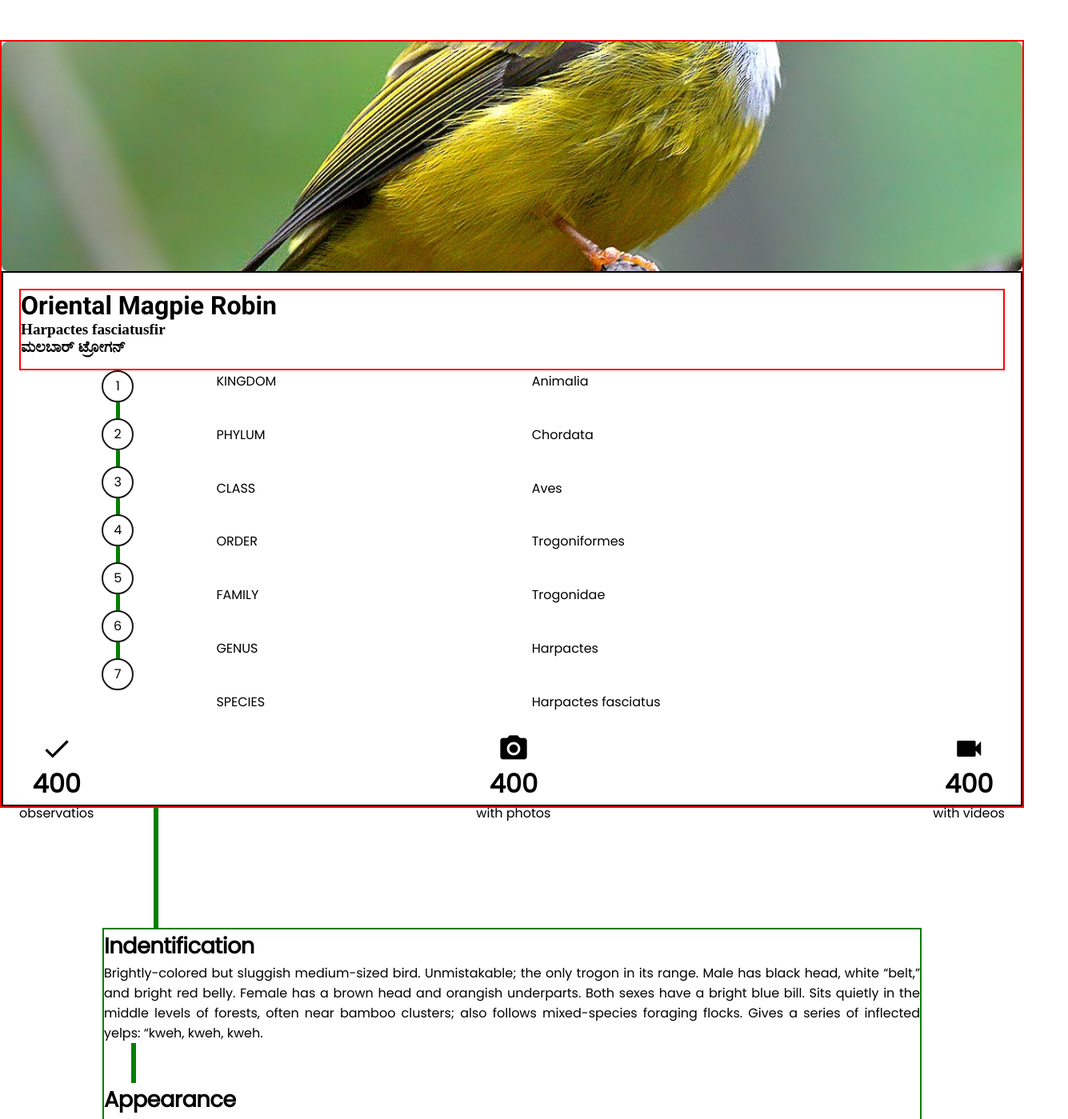
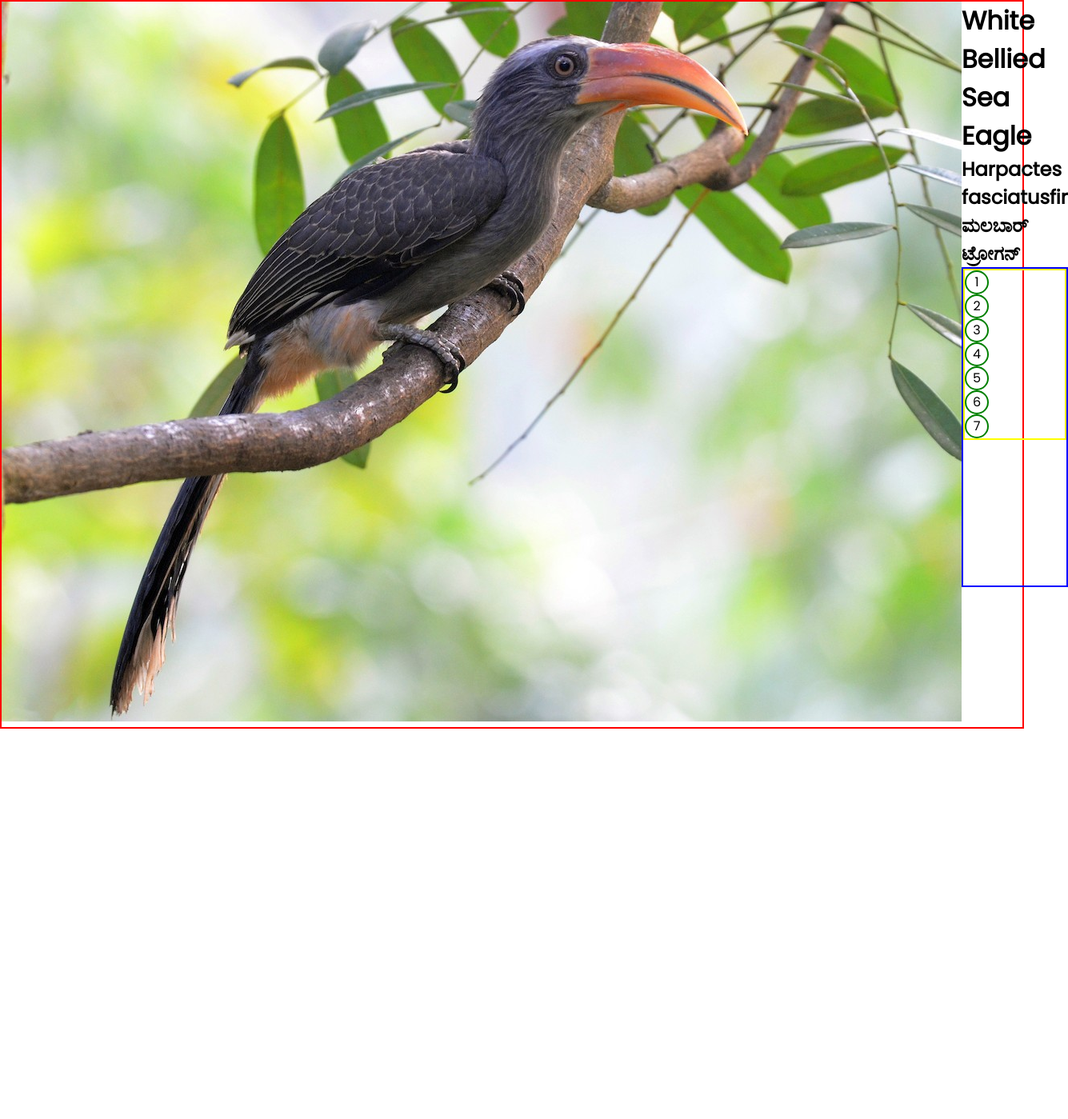
Before and after one commit to Magowtham/Chirrp-Club-Website, a React (Create React App) app in the folder Client/chirrp-project/: page / in a window 1280 px wide. Shown: the top 1399 px of the page at 80% size, 1335 px wide, since content can reach past the window. After the commit the page ends 911 px from the top, so only its background shows below. Built offline with nearby package versions, Linux system fonts and the light colour scheme; a web font is replaced by a local one.

Commit message:
working on the media screen

```diff
--- a/Client/chirrp-project/src/CSS/AudioCardTemplate.css
+++ b/Client/chirrp-project/src/CSS/AudioCardTemplate.css
@@ -3,6 +3,8 @@
   padding: 0;
   box-sizing: border-box;
 }
+
+
 
 .audio-card {
   border: 2px solid green;
--- a/Client/chirrp-project/src/CSS/BirdMoreInfoSection.css
+++ b/Client/chirrp-project/src/CSS/BirdMoreInfoSection.css
@@ -5,34 +5,35 @@
 }
 
 .birds-moreinfo-container {
-  border: 2px solid red;
+  /* border: 2px solid red; */
   display: flex;
-  width: 80%;
-  height: 80vh;
+  flex-direction: row-reverse;
+  justify-content: space-between;
   margin: auto;
+  width: 80vw;
   margin-top: 50px;
 }
 
 .bird-info-sec {
   width: 30%;
   height: 100%;
-  align-self: center;
-  display: flex;
-  flex-direction: column;
-  justify-content: space-between;
-  padding: 30px;
-  /* border: 2px solid green; */
+  border: 10px solid red;
+  align-self: flex-end;
+  margin-left: 50px;
+  /* padding-bottom: 20px; */
 }
 
 .bird-info-sec .heading-sec {
-  height: 25%;
-  max-height: 30%;
-  overflow: auto;
+  max-width: 400px;
+  min-width: 300px;
+  /* border: 2px solid rgb(111, 255, 0); */
 }
+
 .bird-info-sec .heading-sec h1 {
   font-size: 3rem;
   font-weight: 600;
   font-family: "Roboto", sans-serif;
+  margin-top: 30px;
 }
 
 .bird-info-sec .heading-sec h2 {
@@ -40,12 +41,74 @@
   font-family: "Edu TAS Beginner", cursive;
 }
 
-.bird-info-sec .scientific-info-sec {
-  height: 45%;
-  width: 100%;
+.scientific-info-sec {
   display: flex;
   justify-content: space-between;
-  /* border: 2px solid blue; */
+  margin-top: 30px;
+  /* border: 2px solid yellow; */
+  max-width: 300px;
+  min-width: 300px;
+  height: 300px;
+}
+
+.bird-info-sec .scientific-info-sec ul:nth-child(1) {
+  /* border: 2px solid rgb(128, 0, 0); */
+  min-width: 40px;
+  display: flex;
+  align-items: center;
+  flex-direction: column;
+}
+
+.bird-info-sec .scientific-info-sec ul:nth-child(1) li {
+  border: 2px solid green;
+  width: 35px;
+  height: 35px;
+  border-radius: 50%;
+  display: flex;
+  justify-content: center;
+  align-items: center;
+}
+
+.biological-order-pipe {
+  background: green;
+  width: 4px;
+  height: 15px;
+}
+
+.bird-info-sec .scientific-info-sec ul:nth-child(2) {
+  margin-left: 20px;
+  /* border: 2px solid rgb(103, 3, 140); */
+  list-style: none;
+  display: flex;
+  flex-direction: column;
+  justify-content: space-between;
+}
+
+.bird-info-sec .scientific-info-sec ul:nth-child(2) li {
+  /* border: 2px solid black; */
+  display: flex;
+  justify-content: space-between;
+}
+
+.bird-info-sec .scientific-info-sec ul:nth-child(2) li span {
+  display: inline-block;
+  border: 2px solid blue;
+}
+
+.bird-info-sec .scientific-info-sec ul:nth-child(2) li span:nth-child(1) {
+  /* border: 2px solid yellow; */
+  width: 35%;
+  font-size: 1rem;
+  min-height: 30px;
+  max-height: 30px;
+}
+
+.bird-info-sec .scientific-info-sec ul:nth-child(2) li span:nth-child(2) {
+  /* border: 2px solid rgb(0, 116, 151); */
+  width: 55%;
+  min-height: 30px;
+  max-height: 30px;
+  font-size: 1rem;
 }
 
 .scientific-info-sec .biologoical-order-sec h2 {
@@ -58,21 +121,66 @@
   font-weight: 900;
 }
 
-.bird-info-sec .bird-statistics-sec {
-  height: 15%;
-  /* background-color: rgb(38, 174, 174); */
+.bird-media-sec {
+  align-self: center;
+  width: 70%;
+  position: relative;
+  border-radius: 8px;
+  /* border: 2px solid green; */
+}
+
+.banner-image {
+  align-self: flex-end;
+  /* border: 5px solid rgb(246, 255, 0); */
+  height: 100%;
+}
+
+.banner-image img {
+  width: 100%;
+  height: 100%;
+  border-radius: 8px;
+  object-fit: cover;
+}
+
+.more-info-sub-sec {
+  /* border: 2px solid yellow; */
+  display: flex;
+  margin: 20px auto;
+  width: 80vw;
+}
+
+.more-info-sub-sec .subimage-sec {
+  /* border: 2px solid blue; */
+  display: flex;
+  justify-content: space-between;
+  width: 70%;
+}
+
+.more-info-sub-sec .subimage-sec .image-sec {
+  /* border: 2px solid red; */
+  max-width: 250px;
+}
+
+.more-info-sub-sec .subimage-sec .image-sec img {
+  width: 100%;
+  height: 100%;
+  object-fit: cover;
+  border-radius: 8px;
+}
+.more-info-sub-sec .bird-statistics-sec {
+  width: 30%;
+  /* border: 2px solid green; */
   display: flex;
   align-items: center;
   justify-content: space-between;
-  /* border: 2px solid orange; */
+  padding: 0px 50px;
 }
-.bird-info-sec .bird-statistics-sec .statastics-logo-sec {
+.more-info-sub-sec .bird-statistics-sec .statastics-logo-sec {
   display: flex;
   flex-direction: column;
   align-items: center;
   justify-content: space-evenly;
   width: fit-content;
-  height: 50%;
 }
 .bird-statistics-sec .statastics-logo-sec i {
   font-size: 2.5rem;
@@ -86,95 +194,11 @@
   font-size: 1rem;
   font-weight: 500;
 }
-.bird-media-sec {
-  align-self: center;
-  width: 80%;
-  height: 100%;
-  position: relative;
-  border-radius: 8px;
-  /* border: 2px solid green; */
-}
-
-.banner-image {
-  /* border: 5px solid rgb(246, 255, 0); */
-  height: 100%;
-}
-
-.banner-image img {
-  width: 100%;
-  height: 100%;
-  border-radius: 8px;
-  object-fit: cover;
-}
-
-.bird-media-sec .subimage-sec {
-  position: absolute;
-  width: 100%;
-  height: 200px;
-  bottom: 0;
-  display: flex;
-  justify-content: space-between;
-  /* border: 2px solid red; */
-  border-radius: 8px;
-  /* overflow-x: scroll; */
-}
-
-.bird-media-sec .subimage-sec .image-sec {
-  width: 24%;
-  position: relative;
-  /* border: 2px solid blue; */
-  border-radius: 8px;
-}
-.bird-media-sec .subimage-sec .image-sec img {
-  width: 100%;
-  object-fit: cover;
-  border-radius: 8px;
-}
-.bird-media-sec .subimage-sec .image-sec::before {
-  content: "";
-  position: absolute;
-  width: 100%;
-  height: 100%;
-  background: black;
-  opacity: 0.3;
-  z-index: 1;
-  border-radius: 8px;
-}
-.bird-media-sec .subimage-sec .image-sec span {
-  display: inline-block;
-  position: absolute;
-  width: 100%;
-  bottom: 0;
-  left: 0;
-  opacity: 0.6;
-  background: black;
-  color: rgb(255, 255, 255);
-  text-align: center;
-  /* border: 2px solid red; */
-  text-transform: capitalize;
-  z-index: 2;
-  border-radius: 8px;
-}
-
-.bird-media-sec .subimage-sec .image-sec .imgmap-container {
-  width: 100%;
-  height: 100%;
-  object-fit: cover;
-  object-position: center;
-  border-radius: 8px;
-}
 .bird-briefinfo-sec {
   border: 2px solid green;
   /* box-shadow: 0.5px 0.5px 20px green; */
   width: 80vw;
   margin: auto;
-}
-.bird-info-sec .scientific-info-sec {
-  height: 45%;
-  width: 100%;
-  display: flex;
-  justify-content: space-between;
-  /* border: 2px solid blue; */
 }
 
 .bird-info-sec .scientific-info-sec ul hr {
@@ -202,13 +226,13 @@
 }
 
 .stastics-sec {
-  border: 2px solid blue;
+  /* border: 2px solid rgb(255, 60, 0); */
   width: 80vw;
   margin: auto;
 }
 
 .stastics-sec .bar-chart {
-  border: 2px solid yellow;
+  /* border: 2px solid yellow; */
   width: 70vw;
   margin: auto;
 }
@@ -465,7 +489,7 @@
   }
 } */
 
-@media screen and (max-width: 1450px) {
+@media screen and (max-width: 50px) {
   .birds-moreinfo-container {
     /* border: 2px solid red; */
     flex-direction: column-reverse;
--- /dev/null
+++ b/Client/chirrp-project/src/CSS/BirdMoreinfoBanner.css
@@ -0,0 +1,32 @@
+* {
+  margin: 0;
+  padding: 0;
+  box-sizing: border-box;
+}
+
+.bird-banner-container {
+  border: 2px solid red;
+  display: flex;
+}
+.biological-order-sec {
+  border: 2px solid blue;
+  height: 50vh;
+}
+.biological-order-sec ul {
+  border: 2px solid yellow;
+  list-style: none;
+}
+.biological-order-sec ul li {
+  border: 2px solid green;
+  max-width: 30px;
+  max-height: 30px;
+  display: flex;
+  align-items: center;
+  justify-content: center;
+  border-radius: 50%;
+}
+.biological-order-sec ul .pipe {
+  width: 20px;
+  height: 20%;
+  background: red;
+}
--- a/Client/chirrp-project/src/Components/BirdMoreInfoSection.js
+++ b/Client/chirrp-project/src/Components/BirdMoreInfoSection.js
@@ -4,13 +4,14 @@ import L, { icon } from "leaflet";
 import BirdsPhotoTemplate from "./BirdsPhotoTemplate";
 import BirdsVideoTemplate from "./BirdsVideoTemplate";
 import AudioCardTemplate from "./AudioCardTemplate";
-import "../CSS/AudioCardTemplate.css";
+import "../CSS/BirdMoreInfoSection.css";
+import "../CSS/test.css";
 import "leaflet.vectorgrid/dist/Leaflet.VectorGrid.bundled.js";
 import Navbar from "./Navbar";
 
 // import "leaflet.vectorgrid/dist/Leaflet.VectorGrid.bundled.css";
 import "leaflet/dist/leaflet.css";
-import "../CSS/BirdMoreInfoSection.css";
+
 function BirdsMoreInfoSection() {
   const observeRef = useRef(null);
   const photoCaptureRef = useRef(null);
@@ -49,7 +50,7 @@ function BirdsMoreInfoSection() {
       <div className="birds-moreinfo-container">
         <div className="bird-info-sec">
           <div className="heading-sec">
-            <h1>Oriental Magpie Robin</h1>
+            <h1>White Bellied Sea Eagle</h1>
             <h2>Harpactes fasciatusfir</h2>
             <h2>ಮಲಬಾರ್ ಟ್ರೋಗನ್ </h2>
           </div>
@@ -100,28 +101,14 @@ function BirdsMoreInfoSection() {
               </li>
             </ul>
           </div>
-          <div className="bird-statistics-sec">
-            <div className="statastics-logo-sec">
-              <i className="material-icons">done</i>
-              <span ref={observeRef}>0</span>
-              <span>observatios</span>
         </div>
-            <div className="statastics-logo-sec">
-              <i className="material-icons">photo_camera</i>
-              <span ref={photoCaptureRef}>0</span>
-              <span>with photos</span>
-            </div>
-            <div className="statastics-logo-sec">
-              <i className="material-icons">videocam</i>
-              <span ref={videoCaptureRef}>0</span>
-              <span>with videos</span>
+        <div className="bird-media-sec">
+          <div className="banner-image">
+            <img src="/Media/bird-3.jpeg" alt="" />
           </div>
         </div>
       </div>
-        <div className="bird-media-sec">
-          <div className="banner-image">
-            <img src="/Media/bird-7.jpeg" alt="" />
-          </div>
+      <div className="more-info-sub-sec">
         <div className="subimage-sec">
           <div className="image-sec">
             <img src="/Media/bird-6.jpeg" alt="" />
@@ -140,6 +127,22 @@ function BirdsMoreInfoSection() {
             <img src="/Media/bird-6.jpeg" alt="" />
             <span>male</span>
           </div>
+        </div>
+        <div className="bird-statistics-sec">
+          <div className="statastics-logo-sec">
+            <i className="material-icons">done</i>
+            <span ref={observeRef}>0</span>
+            <span>observatios</span>
+          </div>
+          <div className="statastics-logo-sec">
+            <i className="material-icons">photo_camera</i>
+            <span ref={photoCaptureRef}>0</span>
+            <span>with photos</span>
+          </div>
+          <div className="statastics-logo-sec">
+            <i className="material-icons">videocam</i>
+            <span ref={videoCaptureRef}>0</span>
+            <span>with videos</span>
           </div>
         </div>
       </div>
@@ -228,8 +231,26 @@ function BirdsMoreInfoSection() {
         <div className="audio-sec">
           <h2>Audios</h2>
           <div className="grid">
-            <AudioCardTemplate audioSrc="/Media/bird2.mp3" />
-            <AudioCardTemplate audioSrc="/Media/bird2.mp3" />
+            <AudioCardTemplate
+              audioSrc="/Media/bird1.mp3"
+              bodyColor="yellow"
+              beakColor="blue"
+            />
+            <AudioCardTemplate
+              audioSrc="/Media/bird2.mp3"
+              bodyColor="grey"
+              beakColor="brown"
+            />
+            <AudioCardTemplate
+              audioSrc="/Media/bird1.mp3"
+              bodyColor="black"
+              beakColor="brown"
+            />
+            <AudioCardTemplate
+              audioSrc="/Media/bird2.mp3"
+              bodyColor="yellow"
+              beakColor="blue"
+            />
             {/* <AudioCardTemplate audioSrc="/Media/bird1.mp3" />
             <AudioCardTemplate audioSrc="/Media/bird2.mp3" />
             <AudioCardTemplate audioSrc="/Media/bird1.mp3" />
--- /dev/null
+++ b/Client/chirrp-project/src/Components/BirdMoreinfoBanner.js
@@ -0,0 +1,40 @@
+import React from "react";
+import "../CSS/BirdMoreinfoBanner.css";
+
+function BirdMoreinfoBanner() {
+  return (
+    <>
+      <div className="bird-banner-container">
+        <div className="image-sec">
+          <img src="/Media/bird-3.jpeg" alt="" />
+        </div>
+        <div className="info-sec">
+          <div className="heading-sec">
+            <h1>White Bellied Sea Eagle</h1>
+            <h2>Harpactes fasciatusfir</h2>
+            <h2>ಮಲಬಾರ್ ಟ್ರೋಗನ್ </h2>
+          </div>
+          <div className="biological-order-sec">
+            <ul>
+              <li>1</li>
+              <div className="pipe"></div>
+              <li>2</li>
+              <div className="pipe"></div>
+              <li>3</li>
+              <div className="pipe"></div>
+              <li>4</li>
+              <div className="pipe"></div>
+              <li>5</li>
+              <div className="pipe"></div>
+              <li>6</li>
+              <div className="pipe"></div>
+              <li>7</li>
+            </ul>
+          </div>
+        </div>
+      </div>
+    </>
+  );
+}
+
+export default BirdMoreinfoBanner;
--- a/Client/chirrp-project/src/Components/Test.js
+++ b/Client/chirrp-project/src/Components/Test.js
@@ -1,24 +1,12 @@
 import React, { useEffect, useState } from "react";
-import { ReactDOM } from "react";
+import BirdMoreinfoBanner from "./BirdMoreinfoBanner";
 
 function Test() {
-  const [data, setData] = useState(true);
-  useEffect(() => {
-    const dataUpdate = () => {
-      setData(!data);
-    };
-    const btn = document.querySelector(".data-btn");
-    console.log(btn);
-    btn.addEventListener("click", dataUpdate);
-  }, [data]);
-
-  // btn.addEventListener("click", dataUpdate);
-
   return (
     <>
-      <h1>hello world</h1>
-      <button className="data-btn">click</button>
-      <p>data is :{data ? "true" : "false"}</p>
+      <div className="Moreinfo-Container">
+        <BirdMoreinfoBanner />
+      </div>
     </>
   );
 }
--- a/Client/chirrp-project/src/Pages/Home.js
+++ b/Client/chirrp-project/src/Pages/Home.js
@@ -13,6 +13,7 @@ import TeamSlider from "../Components/TeamSlider";
 import "../CSS/Home.css";
 import BirdsMoreInfoSection from "../Components/BirdMoreInfoSection";
 import AudioPlayer from "../Components/AudioPlayer";
+
 function Home() {
   const [overlay, setOverlay] = useState(true);
   return (
@@ -22,7 +23,8 @@ function Home() {
       <GallerySection />
       <VideoGallerySection />
       <Team /> */}
-      <BirdsMoreInfoSection />
+      {/* <BirdsMoreInfoSection /> */}
+      <Test />
     </div>
   );
 }
```
Also changed, not shown: Client/chirrp-project/src/Components/AudioCardTemplate.js (+13 -4 lines), Client/chirrp-project/src/CSS/Test.css (added), Client/chirrp-project/src/CSS/test.css (added). Lines whose indentation alone changed are shown as unchanged.
